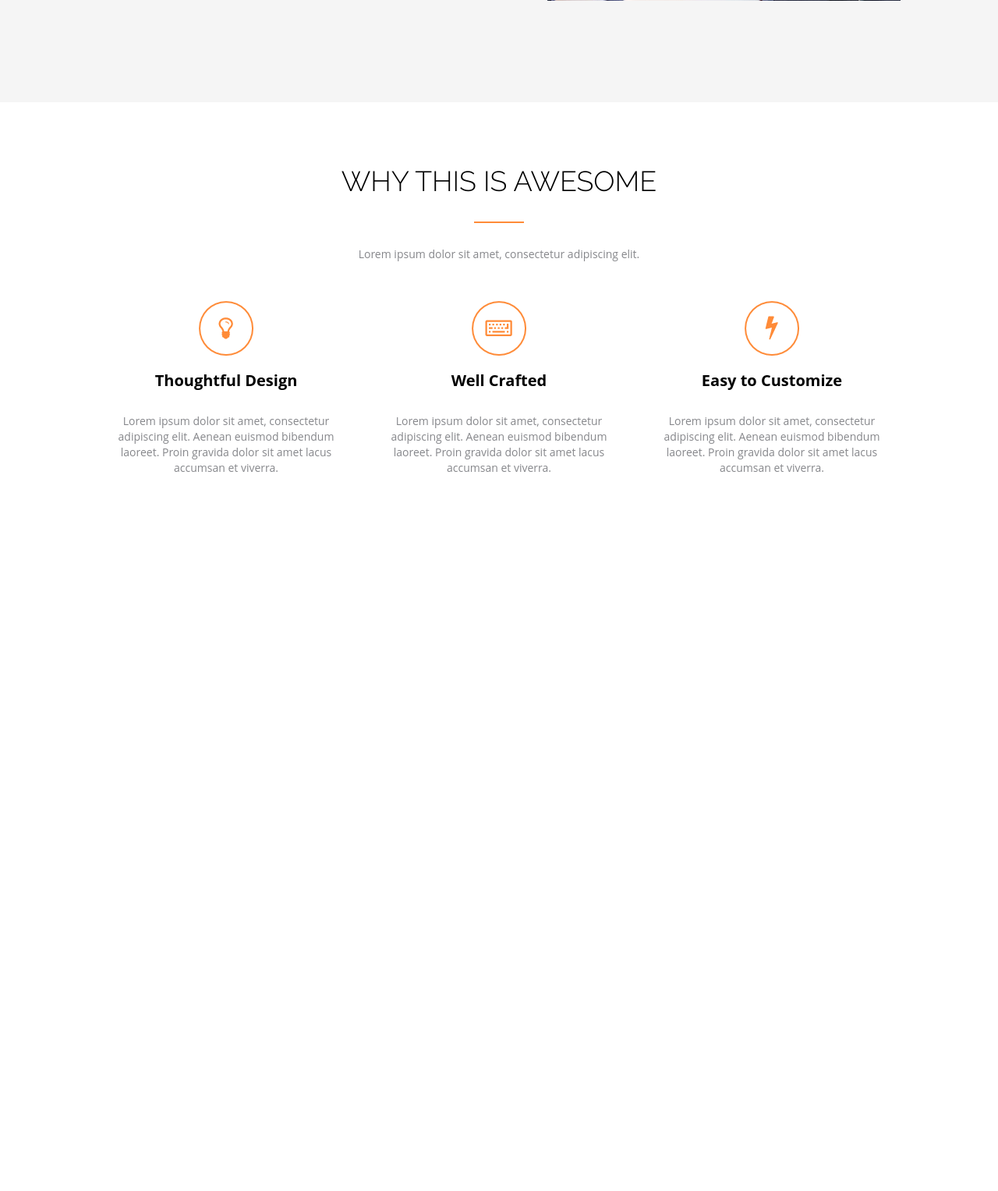
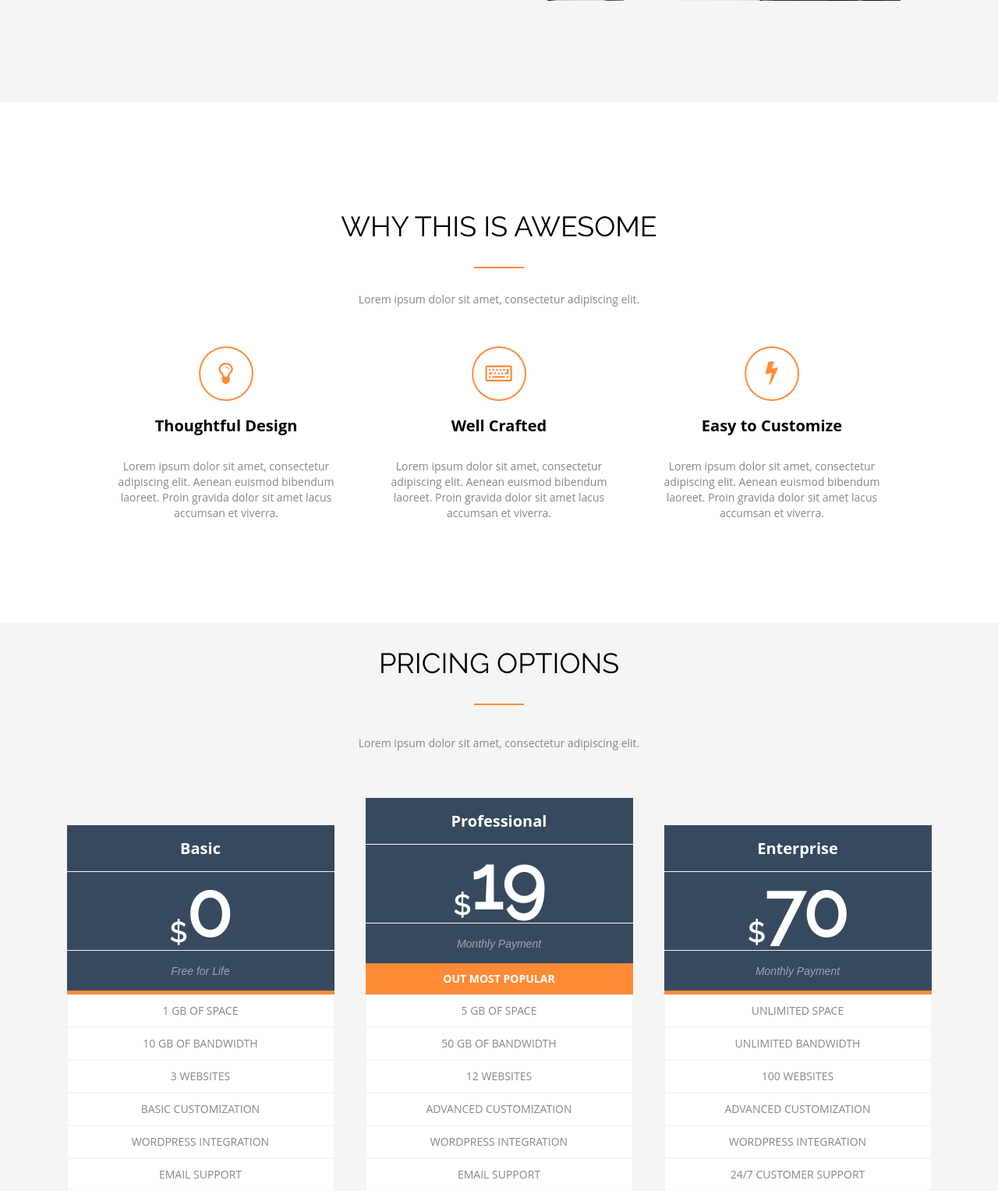
Before and after one commit to Brilux/PitchBook, a PHP site: page / in a window 1280 px wide. Shown: the part 2603-4130 px from the top of the page at 78% size. Before the commit the page ends 3208 px from the top, so only its background shows below. Run offline with PHP 8.4, Linux system fonts and the light colour scheme; style sheets or scripts are compiled from the project's sources.

Commit message:
add pricing section

```diff
--- a/css/header.css
+++ b/css/header.css
@@ -1,6 +1,6 @@
 @font-face {
-  font-family: Raleway-Medium;
-  src: url("../fonts/Raleway/Raleway-Medium.ttf");
+  font-family: Raleway-Regular;
+  src: url("../fonts/Raleway/Raleway-Regular.ttf");
 }
 .nav-container {
   background-color: #37495e;
@@ -68,7 +68,7 @@
 }
 .header-section_title {
   color: #ffffff;
-  font-family: Raleway-Medium, sans-serif;
+  font-family: Raleway-Regular, sans-serif;
   font-size: 32px;
   font-weight: 400;
   text-transform: uppercase;
@@ -89,7 +89,7 @@
 }
 .header-section_title_note {
   color: #ffffff;
-  font-family: Raleway-Medium, sans-serif;
+  font-family: Raleway-Regular, sans-serif;
   font-size: 16px;
   font-weight: 300;
   line-height: 23px;
--- a/css/header.less
+++ b/css/header.less
@@ -1,10 +1,9 @@
 @white-color: #ffffff;
 
 @font-face {
-  font-family: Raleway-Medium;
-  src: url("../fonts/Raleway/Raleway-Medium.ttf");
+  font-family: Raleway-Regular;
+  src: url("../fonts/Raleway/Raleway-Regular.ttf");
 }
-
 
 .nav-container {
   background-color: #37495e;
@@ -83,7 +82,7 @@
 
 .header-section_title {
   color: @white-color;
-  font-family: Raleway-Medium, sans-serif;
+  font-family: Raleway-Regular, sans-serif;
   font-size: 32px;
   font-weight: 400;
   text-transform: uppercase;
@@ -106,7 +105,7 @@
 
 .header-section_title_note {
   color: @white-color;
-  font-family: Raleway-Medium, sans-serif;
+  font-family: Raleway-Regular, sans-serif;
   font-size: 16px;
   font-weight: 300;
   line-height: 23px;
--- /dev/null
+++ b/css/pricing-section.css
@@ -0,0 +1,170 @@
+.pricing-container {
+  display: flex;
+  flex-direction: column;
+  background-color: #f5f5f5;
+}
+.pricing-title-container {
+  display: flex;
+  flex-direction: column;
+}
+.pricing-title {
+  text-align: center;
+  font-family: Raleway-Regular, sans-serif;
+  font-size: 36px;
+  font-weight: 400;
+  line-height: 43px;
+  text-transform: uppercase;
+}
+.pricing-title:after {
+  content: "";
+  display: block;
+  width: 64px;
+  height: 2px;
+  background-color: #ff8b38;
+  margin: 0 auto;
+  margin-top: 30px;
+}
+.pricing-note {
+  text-align: center;
+  color: #86878b;
+  font-family: "Open Sans", sans-serif;
+  font-size: 14px;
+  font-weight: 400;
+  line-height: 20px;
+  margin: 10px;
+}
+.pricing-slots-container {
+  display: flex;
+  flex-direction: column;
+  align-items: center;
+}
+.basic-slot {
+  width: 343px;
+}
+.professional-slot {
+  width: 343px;
+}
+.tariffs-block-title {
+  background-color: #37495e;
+  color: #ffffff;
+  font-family: "Open Sans", sans-serif;
+  font-size: 20px;
+  font-weight: 700;
+  line-height: 24px;
+  display: flex;
+  justify-content: center;
+  align-items: center;
+  margin-top: 50px;
+  height: 59px;
+}
+.tariff-currency {
+  font-size: 35px;
+  align-self: flex-end;
+  margin-bottom: 10px;
+}
+.tariffs-block-price {
+  background-color: #37495e;
+  color: #ffffff;
+  font-family: Raleway-Regular, sans-serif;
+  font-size: 94px;
+  font-weight: 700;
+  line-height: 24px;
+  display: flex;
+  justify-content: center;
+  align-items: center;
+  margin-top: 1px;
+  height: 100px;
+}
+.tariffs-block-payment {
+  background-color: #37495e;
+  color: #ffffff;
+  display: flex;
+  justify-content: center;
+  align-items: center;
+  margin-top: 1px;
+  height: 51px;
+  font-family: "Open Sans - Semibold", sans-serif;
+  font-size: 14px;
+  font-weight: 400;
+  line-height: 24px;
+  font-style: italic;
+}
+.orange-block {
+  height: 5px;
+  background-color: #ff8b38;
+}
+.payment-inscription {
+  opacity: 0.5;
+}
+.tariff-popular-inscription {
+  background-color: #ff8b38;
+  color: #ffffff;
+  height: 40px;
+  font-family: "Open Sans", sans-serif;
+  font-size: 14px;
+  font-weight: 700;
+  line-height: 24px;
+  text-transform: uppercase;
+  display: flex;
+  flex-direction: column;
+  justify-content: center;
+  align-items: center;
+}
+.price-description {
+  text-align: center;
+  background-color: #ffffff;
+  border: 1px solid #f5f5f5;
+  font-family: "Open Sans", sans-serif;
+  display: flex;
+  flex-direction: column;
+  justify-content: center;
+  align-items: center;
+  height: 40px;
+  color: #86878b;
+  font-size: 14px;
+  font-weight: 400;
+  line-height: 24px;
+  text-transform: uppercase;
+}
+@media screen and (max-width: 350px) {
+  .basic-slot {
+    width: 300px;
+  }
+  .professional-slot {
+    width: 300px;
+  }
+}
+@media screen and (min-width: 768px) {
+  .pricing-slots-container {
+    flex-direction: row;
+    justify-content: space-around;
+  }
+  .basic-slot {
+    width: 250px;
+    margin-top: 35px;
+  }
+  .professional-slot {
+    width: 250px;
+  }
+}
+@media screen and (min-width: 992px) {
+  .basic-slot {
+    width: 320px;
+  }
+  .professional-slot {
+    width: 320px;
+  }
+}
+@media screen and (min-width: 1224px) {
+  .pricing-slots-container {
+    justify-content: center;
+  }
+  .basic-slot {
+    width: 343px;
+  }
+  .professional-slot {
+    width: 343px;
+    margin-left: 40px;
+    margin-right: 40px;
+  }
+}
--- /dev/null
+++ b/css/pricing-section.less
@@ -0,0 +1,197 @@
+@block-color: #37495e;
+
+.pricing-container {
+  display: flex;
+  flex-direction: column;
+  background-color: #f5f5f5;
+}
+
+.pricing-title-container {
+  display: flex;
+  flex-direction: column;
+}
+
+.pricing-title {
+  text-align: center;
+  font-family: Raleway-Regular, sans-serif;
+  font-size: 36px;
+  font-weight: 400;
+  line-height: 43px;
+  text-transform: uppercase;
+}
+
+.pricing-title:after {
+  content: "";
+  display: block;
+  width: 64px;
+  height: 2px;
+  background-color: #ff8b38;
+  margin: 0 auto;
+  margin-top: 30px;
+}
+
+.pricing-note {
+  text-align: center;
+  color: #86878b;
+  font-family: "Open Sans", sans-serif;
+  font-size: 14px;
+  font-weight: 400;
+  line-height: 20px;
+  margin: 10px;
+}
+
+.pricing-slots-container {
+  display: flex;
+  flex-direction: column;
+  align-items: center;
+}
+
+.basic-slot {
+  width: 343px;
+}
+
+.professional-slot {
+  width: 343px;
+}
+
+.tariffs-block-title {
+  background-color: @block-color;
+  color: #ffffff;
+  font-family: "Open Sans", sans-serif;
+  font-size: 20px;
+  font-weight: 700;
+  line-height: 24px;
+  display: flex;
+  justify-content: center;
+  align-items: center;
+  margin-top: 50px;
+  height: 59px;
+}
+
+.tariff-currency {
+  font-size: 35px;
+  align-self: flex-end;
+  margin-bottom: 10px;
+}
+
+.tariffs-block-price {
+  background-color: @block-color;
+  color: #ffffff;
+  font-family: Raleway-Regular, sans-serif;
+  font-size: 94px;
+  font-weight: 700;
+  line-height: 24px;
+  display: flex;
+  justify-content: center;
+  align-items: center;
+  margin-top: 1px;
+  height: 100px;
+}
+
+.tariffs-block-payment {
+  background-color: @block-color;
+  color: #ffffff;
+  display: flex;
+  justify-content: center;
+  align-items: center;
+  margin-top: 1px;
+  height: 51px;
+  font-family: "Open Sans - Semibold", sans-serif;
+  font-size: 14px;
+  font-weight: 400;
+  line-height: 24px;
+  font-style: italic;
+}
+
+.orange-block {
+  height: 5px;
+  background-color: #ff8b38;
+}
+
+.payment-inscription {
+  opacity: 0.5;
+}
+
+.tariff-popular-inscription {
+  background-color: #ff8b38;
+  color: #ffffff;
+  height: 40px;
+  font-family: "Open Sans", sans-serif;
+  font-size: 14px;
+  font-weight: 700;
+  line-height: 24px;
+  text-transform: uppercase;
+  display: flex;
+  flex-direction: column;
+  justify-content: center;
+  align-items: center;
+}
+
+.price-description {
+  text-align: center;
+  background-color: #ffffff;
+  border: 1px solid #f5f5f5;
+  font-family: "Open Sans", sans-serif;
+  display: flex;
+  flex-direction: column;
+  justify-content: center;
+  align-items: center;
+  height: 40px;
+  color: #86878b;
+  font-size: 14px;
+  font-weight: 400;
+  line-height: 24px;
+  text-transform: uppercase;
+}
+
+@media screen and (max-width: 350px) {
+  .basic-slot {
+    width: 300px;
+  }
+
+  .professional-slot {
+    width: 300px;
+  }
+}
+
+@media screen and (min-width: 768px) {
+  .pricing-slots-container {
+    flex-direction: row;
+    justify-content: space-around;
+  }
+
+  .basic-slot {
+    width: 250px;
+    margin-top: 35px;
+  }
+
+  .professional-slot {
+    width: 250px;
+  }
+}
+
+@media screen and (min-width: 992px) {
+  .basic-slot {
+    width: 320px;
+  }
+
+  .professional-slot {
+    width: 320px;
+  }
+}
+
+@media screen and (min-width: 1224px) {
+  .pricing-slots-container {
+    justify-content: center;
+  }
+
+  .basic-slot {
+    width: 343px;
+  }
+
+  .professional-slot {
+    width: 343px;
+    margin-left: 40px;
+    margin-right: 40px;
+  }
+}
--- a/css/process-section.css
+++ b/css/process-section.css
@@ -1,14 +1,10 @@
-@font-face {
-  font-family: Raleway-Light;
-  src: url("../fonts/Raleway/Raleway-Light.ttf");
-}
 .process-container {
   display: flex;
   flex-direction: column;
   align-items: center;
 }
 .process-title {
-  font-family: Raleway-Light, sans-serif;
+  font-family: Raleway-Regular, sans-serif;
   text-align: center;
   text-transform: uppercase;
   font-size: 36px;
@@ -22,7 +18,7 @@
   height: 2px;
   background-color: #ff8b38;
   margin: 0 auto;
-  margin-top: 15px;
+  margin-top: 30px;
   margin-bottom: 20px;
 }
 .process-note {
@@ -76,3 +72,9 @@
     max-width: 350px;
   }
 }
+@media screen and (min-width: 1224px) {
+  .process-container {
+    margin-top: 108px;
+    margin-bottom: 105px;
+  }
+}
--- a/css/process-section.less
+++ b/css/process-section.less
@@ -1,8 +1,3 @@
-@font-face {
-  font-family: Raleway-Light;
-  src: url("../fonts/Raleway/Raleway-Light.ttf");
-}
-
 .process-container {
   display: flex;
   flex-direction: column;
@@ -10,7 +5,7 @@
 }
 
 .process-title {
-  font-family: Raleway-Light, sans-serif;
+  font-family: Raleway-Regular, sans-serif;
   text-align: center;
   text-transform: uppercase;
   font-size: 36px;
@@ -25,7 +20,7 @@
   height: 2px;
   background-color: #ff8b38;
   margin: 0 auto;
-  margin-top: 15px;
+  margin-top: 30px;
   margin-bottom: 20px;
 }
 
@@ -90,10 +85,9 @@
   }
 }
 
-@media screen and (min-width: 992px) {
-
+@media screen and (min-width: 1224px) {
+  .process-container {
+    margin-top: 108px;
+    margin-bottom: 105px;
+  }
 }
-
-@media screen and (min-width: 1224px) {
-
-}
--- a/index.html
+++ b/index.html
@@ -11,6 +11,7 @@
   <link rel="stylesheet" type="text/css" href="css/second-features-section.css">
   <link rel="stylesheet" type="text/css" href="css/third-features-section.css">
   <link rel="stylesheet" type="text/css" href="css/process-section.css">
+  <link rel="stylesheet" type="text/css" href="css/pricing-section.css">
 </head>
 <body>
 <section class="header-container">
@@ -208,6 +209,54 @@
   </ul>
 </section>
 
+<section class="pricing-container">
+  <div class="pricing-title-container">
+    <h2 class="pricing-title">Pricing options</h2>
+    <p class="pricing-note">Lorem ipsum dolor sit amet, consectetur adipiscing elit.</p>
+  </div>
+
+  <div class="pricing-slots-container">
+    <div class="basic-slot">
+      <div class="tariffs-block-title">Basic</div>
+      <div class="tariffs-block-price"><span class="tariff-currency">$</span>0</div>
+      <div class="tariffs-block-payment"><span class="payment-inscription">Free for Life</span> </div>
+      <div class="orange-block"></div>
+      <div class="price-description">1 gb of space</div>
+      <div class="price-description">10 gb of bandwidth</div>
+      <div class="price-description">3 websites</div>
+      <div class="price-description">Basic Customization</div>
+      <div class="price-description">wordpress integration</div>
+      <div class="price-description">email support</div>
+    </div>
+
+    <div class="professional-slot">
+      <div class="tariffs-block-title">Professional</div>
+      <div class="tariffs-block-price"><span class="tariff-currency">$</span>19</div>
+      <div class="tariffs-block-payment"><span class="payment-inscription">Monthly Payment</span> </div>
+      <div class="tariff-popular-inscription">Out most popular</div>
+      <div class="price-description">5 gb of space</div>
+      <div class="price-description">50 gb of bandwidth</div>
+      <div class="price-description">12 websites</div>
+      <div class="price-description">Advanced Customization</div>
+      <div class="price-description">wordpress integration</div>
+      <div class="price-description">email support</div>
+    </div>
+
+    <div class="basic-slot">
+      <div class="tariffs-block-title">Enterprise</div>
+      <div class="tariffs-block-price"><span class="tariff-currency">$</span>70</div>
+      <div class="tariffs-block-payment"><span class="payment-inscription">Monthly Payment</span></div>
+      <div class="orange-block"></div>
+      <div class="price-description">Unlimited space</div>
+      <div class="price-description">unlimited bandwidth</div>
+      <div class="price-description">100 websites</div>
+      <div class="price-description">Advanced Customization</div>
+      <div class="price-description">wordpress integration</div>
+      <div class="price-description">24/7 customer support</div>
+    </div>
+  </div>
+</section>
+
 <script src="js/adaptive-menu.js"></script>
 </body>
 </html>
```
Also changed, not shown: fonts/Raleway/Raleway-Light.ttf (deleted), fonts/Raleway/Raleway-Medium.ttf (deleted), fonts/Raleway/Raleway-Regular.ttf (added).
